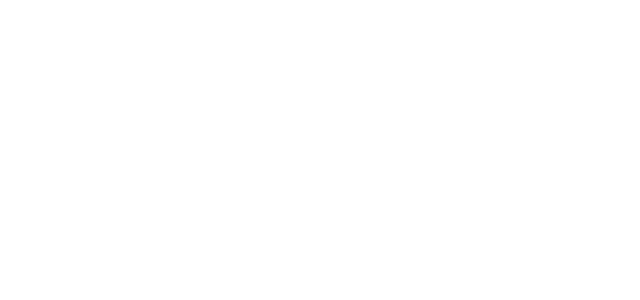
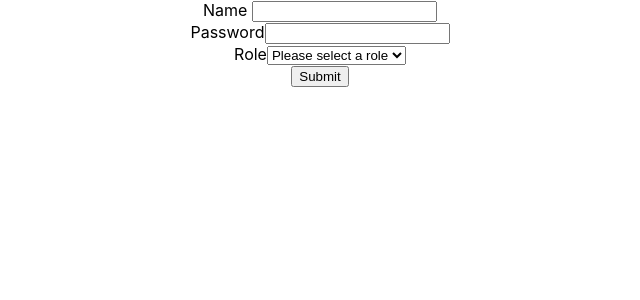
Before and after one commit to TT133-Anywhere-Fitness/Front-End, a React (Create React App) app: page / in a window 1280 px wide. Shown: the top 300 px of the page, without its empty margins (320-960 px from the left). Built offline with nearby package versions, Linux system fonts and the light colour scheme.

Commit message:
Created signUp form

```diff
--- a/src/App.js
+++ b/src/App.js
@@ -1,9 +1,12 @@
+import React from "react";
 import logo from './logo.svg';
 import './App.css';
+import SignUp from './components/SignUp'
 
 function App() {
   return (
     <div className="App">
+      <SignUp/>
     </div>
   );
 }
--- a/src/components/SignUp.js
+++ b/src/components/SignUp.js
@@ -0,0 +1,45 @@
+import React, { useState } from 'react'
+
+export default function SignUp(){
+    const [ credential, setCredential] = useState({ username: '', password: '', role: ''});
+
+    const handleChange = event => {
+        const {name, type, value,} = event.target;
+        setCredential({...credential, [event.target.name]: event.target.value});
+    }
+
+    return(
+        <div className="initForm">
+            <form>
+                <div>
+                    <label htmlFor="Name">Name </label>
+                    <input value={credential.username} name="username" type="text" onChange={handleChange}/>
+                </div>
+
+                <div>
+                <label htmlFor="password">Password</label>
+                    <input value={credential.password} name="password" type="password"
+                    onChange={handleChange}/>
+                </div>
+
+
+                <div>
+                    <label htmlFor="role">Role</label>
+                    <select value={credential.role} name="role" onChange={handleChange} >
+                        <option value="0">Please select a role</option>
+                        <option value="1">Student</option>
+                        <option value="2">Instructor</option>
+                    </select>
+                </div>
+
+                <div>
+                <button>Submit</button>
+                </div>
+
+            </form>
+
+        </div>
+    )
+}
+
+console.log();
```
